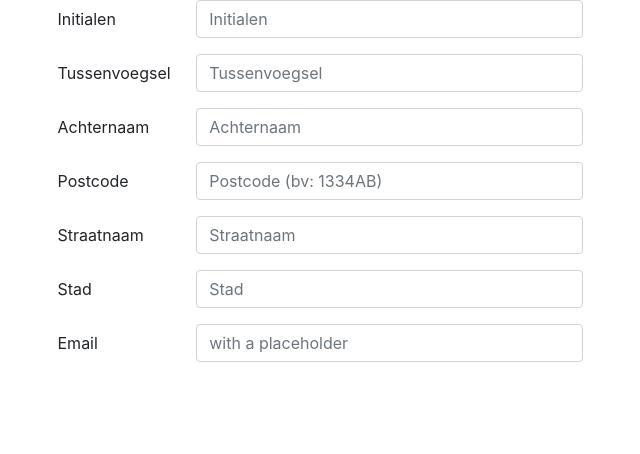
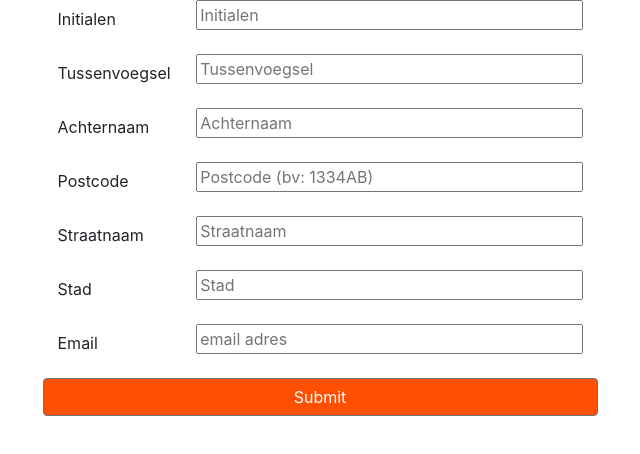
Before and after one commit to nojas01/IncentronautsForm, a React (Create React App) app: page / in a window 1280 px wide. Shown: the top 454 px of the page, without its empty margins (320-960 px from the left). Built offline with nearby package versions, Linux system fonts and the light colour scheme.

Commit message:
bootstrap the form, add basic validation

```diff
--- a/package.json
+++ b/package.json
@@ -6,6 +6,7 @@
     "bootstrap": "^4.5.2",
     "react": "^16.13.1",
     "react-dom": "^16.13.1",
+    "react-hook-form": "^6.7.2",
     "react-scripts": "3.4.3",
     "reactstrap": "^8.5.1"
   },
--- a/src/App.css
+++ b/src/App.css
@@ -2,3 +2,12 @@
   align-items: center;
   justify-content: center;
 }
+
+.buttonColor {
+  background-color: #fe5000!important;
+}
+
+.errorText {
+  color: red;
+  font-size: .8rem;
+}
--- a/src/App.tsx
+++ b/src/App.tsx
@@ -1,53 +1,153 @@
 import React from 'react';
 import './App.css';
-import { Col, Button, Form, FormGroup, Label, Input, FormText, Row } from 'reactstrap';
+import {
+    Col,
+    Button,
+    Form,
+    FormGroup,
+    Label,
+} from 'reactstrap';
+import { useForm } from 'react-hook-form';
+
+interface FormInput {
+    initials: string;
+    preposition: string;
+    lastName: string;
+    zipcode: string;
+    street: string;
+    city: string;
+    email: string;
+}
 
 function App() {
+    const {register, errors, handleSubmit} = useForm<FormInput>();
+    const submitForm               = (formData: FormInput) => {
+        console.log('foobar');
+    };
+
+    console.log('errors', errors);
+
     return (
         <div className={'container'}>
             <Col sm={6} className={'offset-sm-3'}>
-      <Form>
+                <Form onSubmit={handleSubmit(submitForm)}>
                     <FormGroup row>
                         <Label for="initials" sm={3}>Initialen</Label>
                         <Col sm={9}>
-            <Input type="text" name="initials" id="initials" placeholder="Initialen" />
+                            <input
+                                className={'w-100'}
+                                type="text"
+                                name="initials"
+                                id="initials"
+                                placeholder="Initialen"
+                                ref={register({required: 'Dit veld is verplicht'})}
+                            />
+                            {errors.initials &&
+                            <span className={'errorText'}>{errors.initials.message}</span>
+                            }
                         </Col>
                     </FormGroup>
                     <FormGroup row>
-            <Label for="lastName" sm={3}>Tussenvoegsel</Label>
+                        <Label for="preposition" sm={3}>Tussenvoegsel</Label>
                         <Col sm={9}>
-              <Input type="text" name="lastName" id="lastName" placeholder="Tussenvoegsel" />
+                            <input
+                                className={'w-100'}
+                                type="text"
+                                name="preposition"
+                                id="preposition"
+                                placeholder="Tussenvoegsel"
+                                ref={register({required: false})}
+                            />
                         </Col>
                     </FormGroup>
                     <FormGroup row>
                         <Label for="lastName" sm={3}>Achternaam</Label>
                         <Col sm={9}>
-            <Input type="text" name="lastName" id="lastName" placeholder="Achternaam" />
+                            <input
+                                className={'w-100'}
+                                type="text"
+                                name="lastName"
+                                id="lastName"
+                                placeholder="Achternaam"
+                                ref={register({required: 'Dit veld is verplicht'})}
+                            />
+                            {errors.lastName &&
+                            <span className={'errorText'}>{errors.lastName.message}</span>
+                            }
                         </Col>
                     </FormGroup>
                     <FormGroup row>
                         <Label for="zipcode" sm={3}>Postcode</Label>
                         <Col sm={9}>
-            <Input type="text" name="zipcode" id="zipcode" placeholder="Postcode (bv: 1334AB)" />
+                            <input
+                                className={'w-100'}
+                                type="text"
+                                name="zipcode"
+                                id="zipcode"
+                                placeholder="Postcode (bv: 1334AB)"
+                                ref={register({required: 'Dit veld is verplicht'})}
+                            />
+                            {errors.zipcode &&
+                            <span className={'errorText'}>{errors.zipcode.message}</span>
+                            }
                         </Col>
                     </FormGroup>
                     <FormGroup row>
                         <Label for="street" sm={3}>Straatnaam</Label>
                         <Col sm={9}>
-            <Input type="text" name="street" id="street" placeholder="Straatnaam" />
+                            <input
+                                className={'w-100'}
+                                type="text"
+                                name="street"
+                                id="street"
+                                placeholder="Straatnaam"
+                                ref={register({required: 'Dit veld is verplicht'})}
+                            />
+                            {errors.street &&
+                            <span className={'errorText'}>{errors.street.message}</span>
+                            }
                         </Col>
                     </FormGroup>
                     <FormGroup row>
                         <Label for="city" sm={3}>Stad</Label>
                         <Col sm={9}>
-            <Input type="text" name="city" id="city" placeholder="Stad" />
+                            <input
+                                className={'w-100'}
+                                type="text"
+                                name="city"
+                                id="city"
+                                placeholder="Stad"
+                                ref={register({required: 'Dit veld is verplicht'})}
+                            />
+                            {errors.city &&
+                            <span className={'errorText'}>{errors.city.message}</span>
+                            }
                         </Col>
                     </FormGroup>
                     <FormGroup row>
-          <Label for="exampleEmail" sm={3}>Email</Label>
+                        <Label for="email" sm={3}>Email</Label>
                         <Col sm={9}>
-            <Input type="email" name="email" id="exampleEmail" placeholder="with a placeholder" />
+                            <input
+                                className={'w-100'}
+                                type="email"
+                                name="email"
+                                id="email"
+                                placeholder="email adres"
+                                ref={register({
+                                    required: 'Dit veld is verplicht',
+                                    pattern:  {
+                                        value: /^[a-zA-Z0-9.!#$%&’*+/=?^_`{|}~-]+@[a-zA-Z0-9-]+(?:\.[a-zA-Z0-9-]+)*$/,
+                                        message: 'Ongeldig email adres',
+                                    },
+                                })}
+                            />
+                            {errors.email &&
+                                <span className={'errorText'}>{errors.email.message}</span>
+                            }
                         </Col>
+                    </FormGroup>
+                    <FormGroup row>
+                            <Button className={'w-100 buttonColor'}>Submit</Button>
                     </FormGroup>
                 </Form>
             </Col>
```
Also changed, not shown: 1 other file (tests, documents, lock files or other folders). Lines whose indentation alone changed are shown as unchanged.
